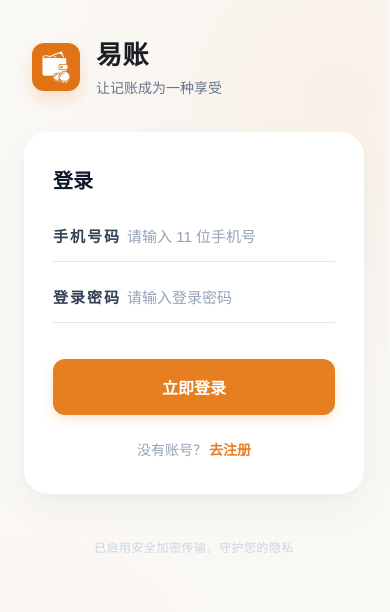
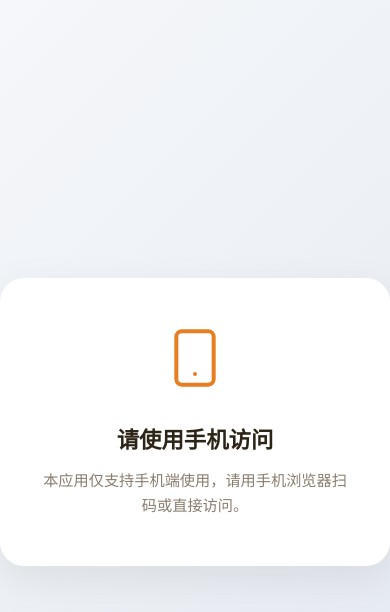
Before and after one commit to rong-chen/expense-log, a Vue app in the folder frontend/: page / in a window 390 px wide. Before the commit this address led to /login. Shown: the top 612 px of the page. Built offline with nearby package versions, Linux system fonts and the light colour scheme.

Commit message:
feat: block PC access, show mobile-only message
- Detect mobile via UA keywords + touch screen capability
- Show fullscreen blocking overlay with phone icon on desktop
- Only render app content on mobile devices

```diff
--- a/frontend/src/App.vue
+++ b/frontend/src/App.vue
@@ -9,30 +9,46 @@ const route = useRoute()
 const router = useRouter()
 const isRouterReady = ref(false)
 
+// 移动端检测：禁止 PC 端使用
+const isMobile = ref(true)
+function checkMobile() {
+  const ua = navigator.userAgent
+  const mobileKeywords = /Android|iPhone|iPad|iPod|webOS|BlackBerry|IEMobile|Opera Mini/i
+  const hasTouchScreen = navigator.maxTouchPoints > 0
+  isMobile.value = mobileKeywords.test(ua) || hasTouchScreen
+}
+checkMobile()
+
 router.isReady().then(() => {
   isRouterReady.value = true
 })
-
-
 </script>
 
 <template>
   <div id="app-root">
+    <!-- PC 端拦截屏 -->
+    <div v-if="!isMobile" class="pc-block">
+      <div class="pc-block-card">
+        <div class="pc-block-icon">
+          <svg width="64" height="64" viewBox="0 0 24 24" fill="none" stroke="currentColor" stroke-width="1.5" stroke-linecap="round" stroke-linejoin="round"><rect x="5" y="2" width="14" height="20" rx="2" ry="2"/><line x1="12" y1="18" x2="12.01" y2="18"/></svg>
+        </div>
+        <h2>请使用手机访问</h2>
+        <p>本应用仅支持手机端使用，请用手机浏览器扫码或直接访问。</p>
+      </div>
+    </div>
 
-
-
+    <!-- 正常应用内容 -->
+    <template v-else>
       <main class="main-content" :class="{ 'has-bottom-nav': isRouterReady && !route.meta.hideBottomNav && route.name !== 'Login' && route.name !== 'Register' }">
         <router-view />
       </main>
 
-    <!-- 移动端底部导航 (路由就绪后 + 非隐藏页面才显示) -->
       <BottomNav v-if="isRouterReady && !route.meta.hideBottomNav && route.name !== 'Login' && route.name !== 'Register'" />
 
-    <!-- 全局轻提示组件 -->
       <Toaster position="bottom-center" />
 
-    <!-- PWA 更新提示弹窗 -->
       <ReloadPrompt />
+    </template>
   </div>
 </template>
 
@@ -122,4 +138,39 @@ router.isReady().then(() => {
   background: rgba(255, 255, 255, 0.3);
   transform: scale(0.9);
 }
+
+/* PC 端拦截屏 */
+.pc-block {
+  position: fixed;
+  top: 0; left: 0; right: 0; bottom: 0;
+  background: linear-gradient(135deg, #f5f7fa 0%, #e4e9f0 100%);
+  display: flex;
+  justify-content: center;
+  align-items: center;
+  z-index: 9999;
+}
+.pc-block-card {
+  text-align: center;
+  max-width: 400px;
+  padding: 48px 40px;
+  background: white;
+  border-radius: 24px;
+  box-shadow: 0 12px 40px rgba(0,0,0,0.08);
+}
+.pc-block-icon {
+  color: var(--primary);
+  margin-bottom: 24px;
+}
+.pc-block-card h2 {
+  font-size: 1.4rem;
+  font-weight: 700;
+  color: var(--text-primary);
+  margin: 0 0 12px 0;
+}
+.pc-block-card p {
+  font-size: 0.95rem;
+  color: var(--text-secondary);
+  margin: 0;
+  line-height: 1.6;
+}
 </style>
```
Lines whose indentation alone changed are shown as unchanged.
